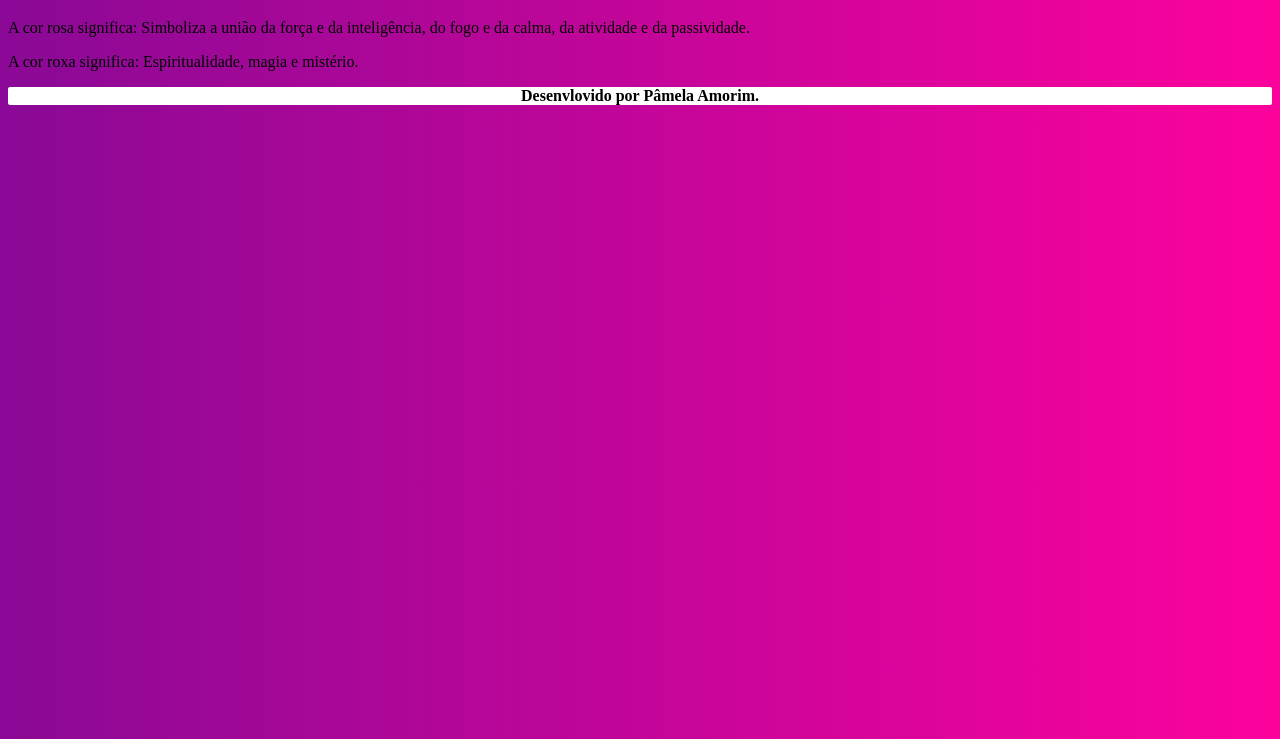
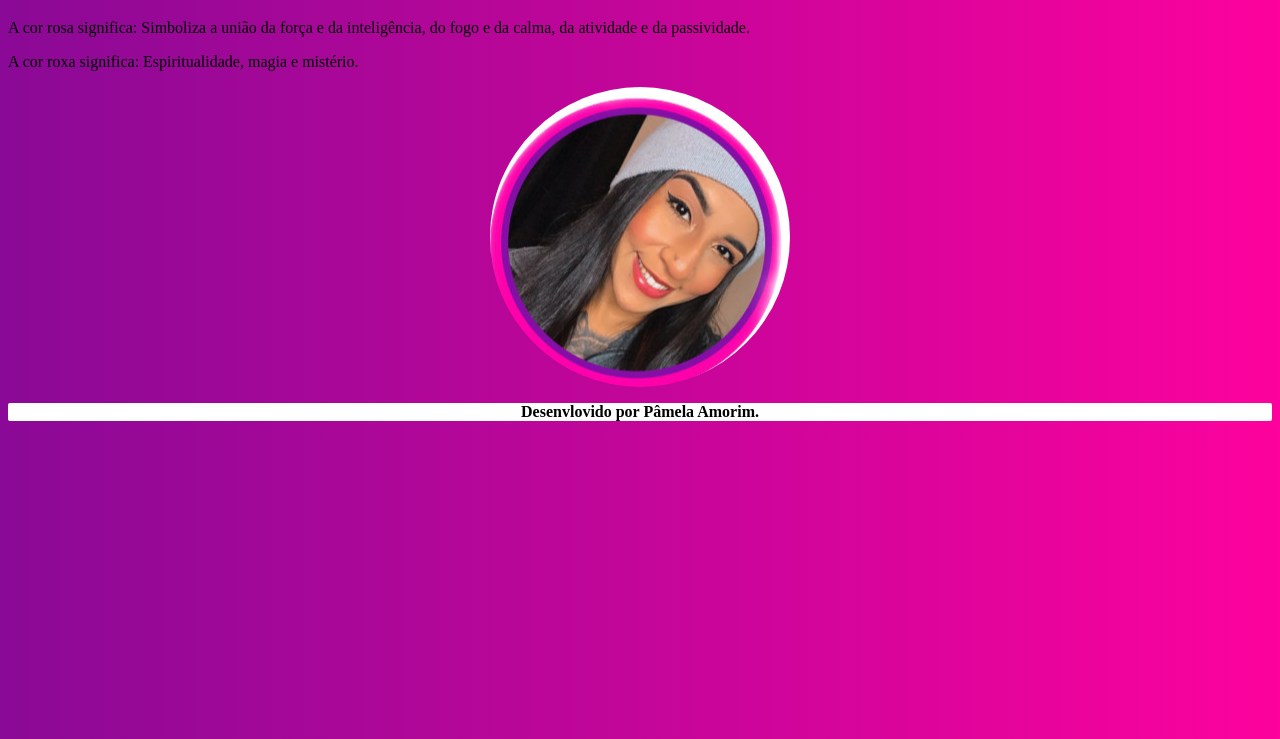
Before and after one commit to Pamelaamo/fundo-gradiente, a plain HTML site: page index.html in a window 1280 px wide. Shown: the part 61-800 px from the top of the page. Drawn offline with Linux system fonts and the light colour scheme.

Commit message:
add imagem

```diff
--- a/estilo.css
+++ b/estilo.css
@@ -12,14 +12,14 @@ body{
     }
 
 
-    div.bloco {
+    .bloco {
         margin: auto;
         border-radius: 100%;
         width: 300px;
         height: 300px;
     }
 
-    div#b1 {
+    #img {
         background-image: url(imgpam.jpg);
         background-position: center
 
--- a/index.html
+++ b/index.html
@@ -16,9 +16,12 @@
 
     <main>
 
-    <section class="bloco" id="b1"></section>
+        <section class="bloco" id="img">
+
+        </section>
 
     </main>
+
 
     <footer>
         <p><strong>Desenvlovido por Pâmela Amorim.</strong></p>
```
